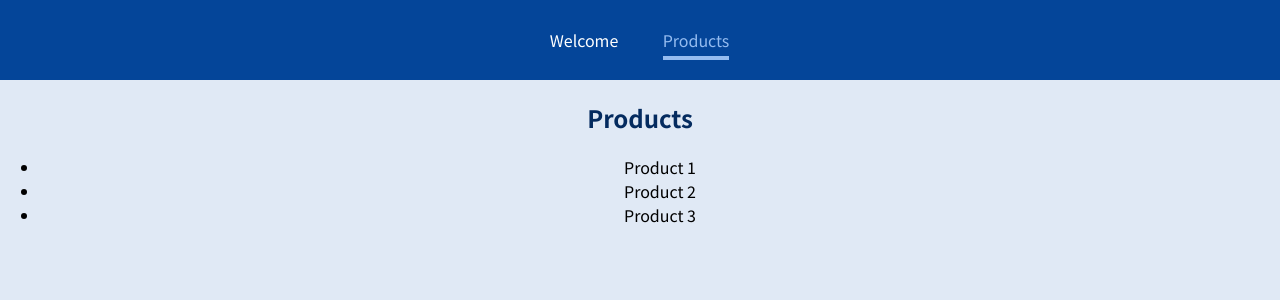
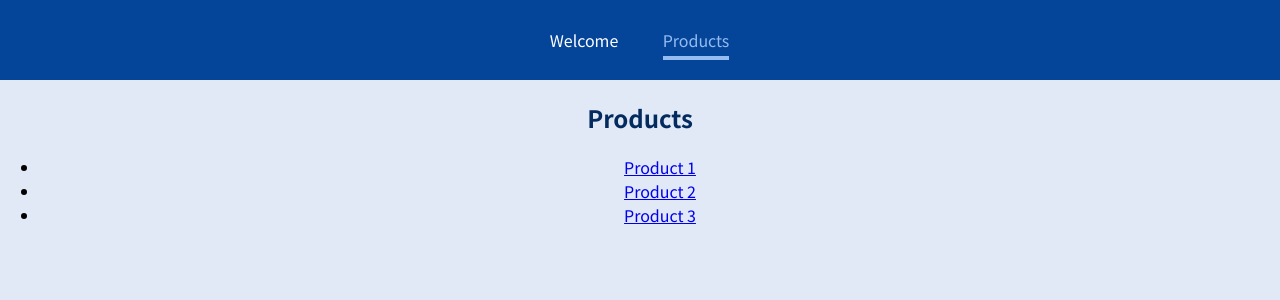
Before and after one commit to simimi129/react-quotes, a React (Create React App) app: page /products in a window 1280 px wide. Shown: the top 300 px of the page. Built offline with nearby package versions, Linux system fonts and the light colour scheme.

Commit message:
developing

```diff
--- a/src/App.js
+++ b/src/App.js
@@ -1,4 +1,4 @@
-import { Route } from "react-router-dom";
+import { Route, Switch } from "react-router-dom";
 import Welcome from "./pages/Welcome";
 import Products from "./pages/Products";
 import MainHeader from "./components/MainHeader";
@@ -8,15 +8,17 @@
   return (
     <div>
       <MainHeader />
+      <Switch>
         <Route path="/welcome">
           <Welcome />
         </Route>
-      <Route path="/products">
+        <Route path="/products" exact>
           <Products />
         </Route>
-      <Route path="/product-detail/:id">
+        <Route path="/products/:id">
           <ProductDetail />
         </Route>
+      </Switch>
     </div>
   );
 }
--- a/src/pages/Products.js
+++ b/src/pages/Products.js
@@ -1,13 +1,20 @@
 import React from "react";
+import { Link } from "react-router-dom";
 
 function Products() {
   return (
     <section>
       <h1>Products</h1>
       <ul>
-        <li>Product 1</li>
-        <li>Product 2</li>
-        <li>Product 3</li>
+        <li>
+          <Link to="/products/p1">Product 1</Link>
+        </li>
+        <li>
+          <Link to="/products/p2">Product 2</Link>
+        </li>
+        <li>
+          <Link to="/products/p3">Product 3</Link>
+        </li>
       </ul>
     </section>
   );
```
Lines whose indentation alone changed are shown as unchanged.
